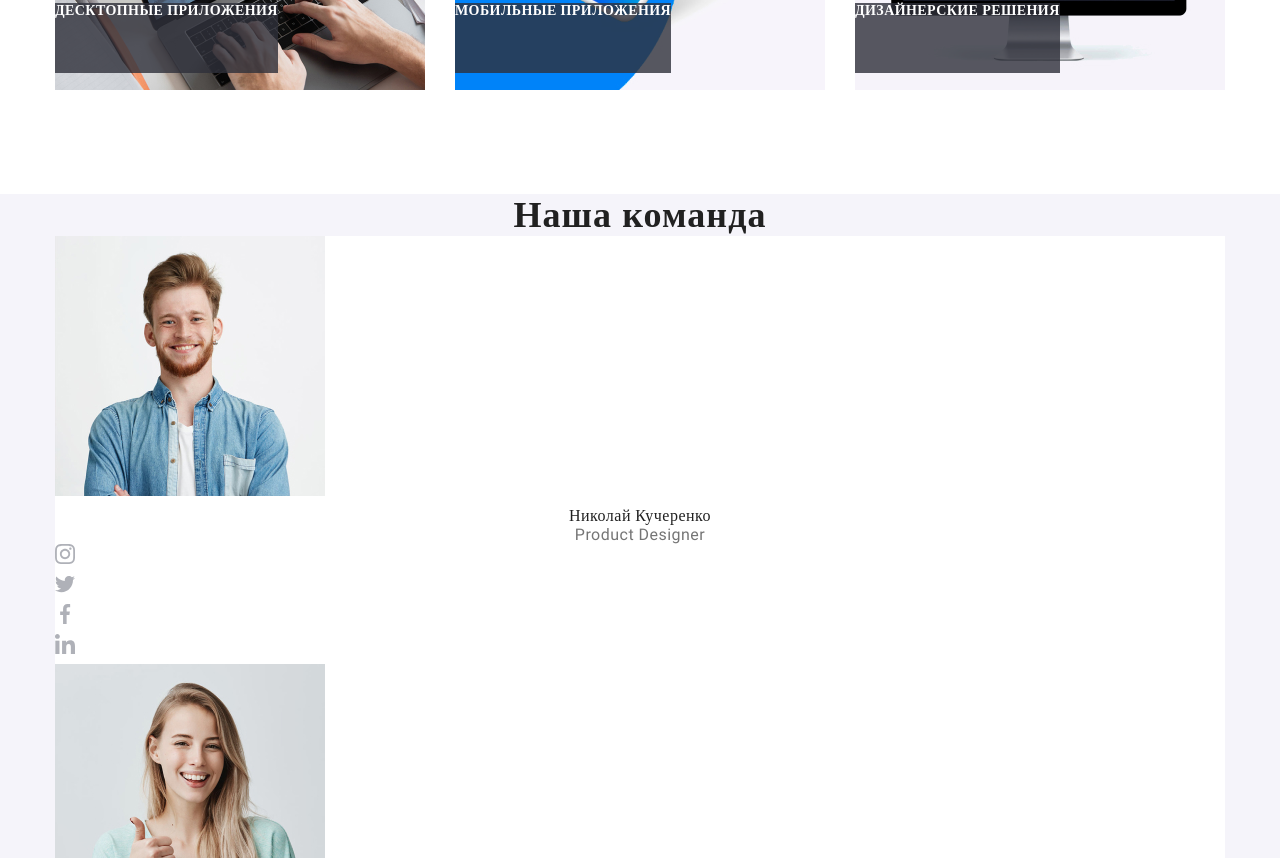
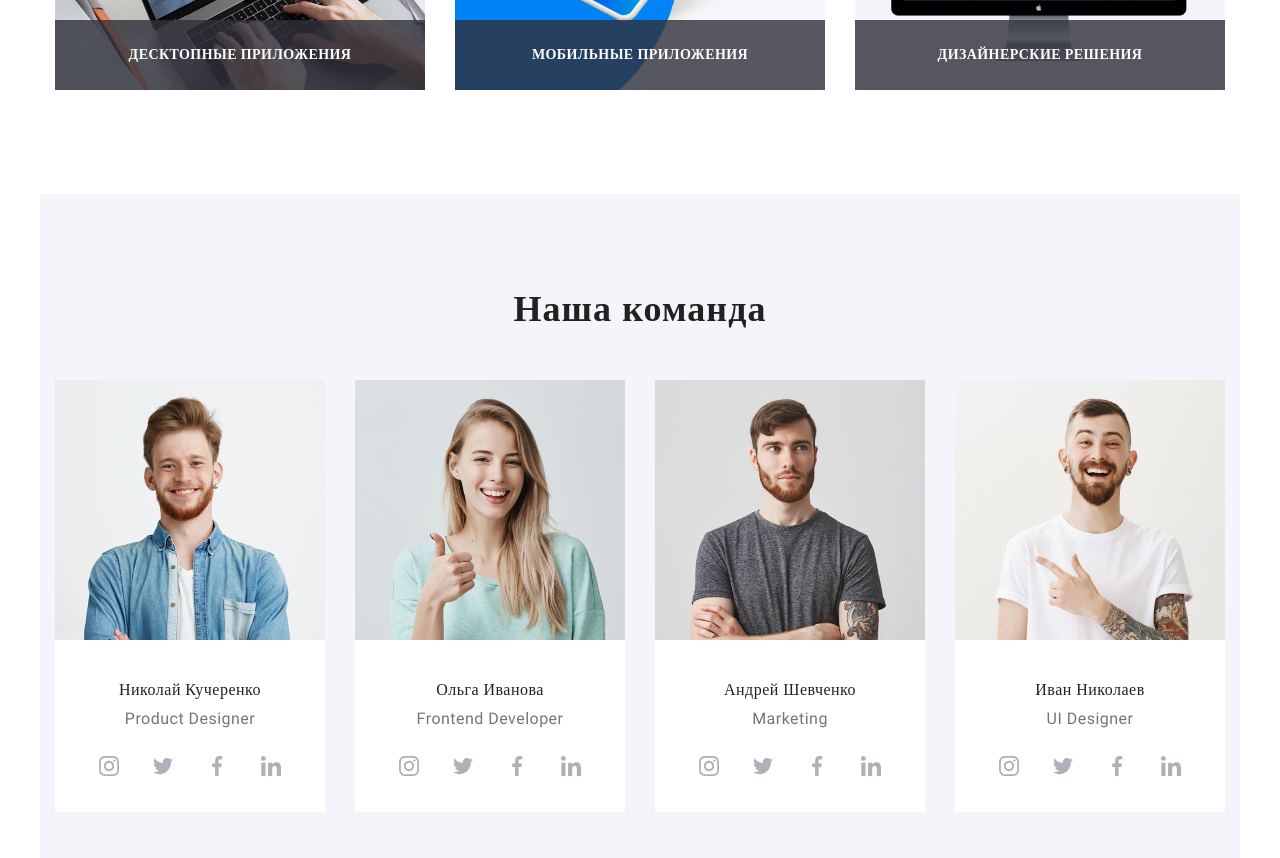
Before and after one commit to pasha836/goit-markup-hw-02, a plain HTML site: page index.html in a window 1280 px wide. Shown: the part 1402-2260 px from the top of the page. Drawn offline with Linux system fonts and the light colour scheme.

Commit message:
Готов блок наша команда

```diff
--- a/css/style.css
+++ b/css/style.css
@@ -241,6 +241,10 @@ h2 {
 .our-advantages-item:last-child {
   margin-right: 0;
 }
+.we-doing-item h3:hover,
+.we-doing-item h3:focus {
+  color: var(--accent-color);
+}
 .section-we-doing img {
   font-family: Roboto;
   font-style: normal;
@@ -253,8 +257,15 @@ h2 {
 }
 .we-doing-title {
   position: absolute;
+  align-items: center;
+  width: 100%;
   height: 70px;
-  bottom: 27px;
+  bottom: 10px;
+  background-color: rgba(47, 48, 58, 0.8);
+}
+.we-doing-title > h3 {
+  position: relative;
+  top: 27px;
   font-family: Roboto;
   font-style: normal;
   font-weight: bold;
@@ -264,45 +275,78 @@ h2 {
   letter-spacing: 0.03em;
   text-transform: uppercase;
   color: var(--white-color);
-  background-color: rgba(47, 48, 58, 0.8);
 }
 .we-doing-list {
   position: relative;
-  width: 100%;
   display: flex;
   flex-wrap: wrap;
   margin-top: 30px;
 }
 .we-doing-item {
   width: calc((100% - 30px * 2) / 3);
+  position: relative;
   margin-right: 30px;
-  vertical-align: top;
+  /*  vertical-align: top;*/
 }
 .we-doing-item:last-child {
   margin-right: 0;
 }
-.section-our-team {
+.block-our-team {
+  padding-top: 94px;
   background: #f5f4fa;
 }
-.section-our-team li {
+.our-team-list {
+  display: flex;
+  flex-wrap: wrap;
+  margin-top: 50px;
+}
+.our-team-item {
+  width: calc((100% - 30px * 3) / 4);
   background-color: var(--white-color);
+  margin-right: 30px;
 }
-.section-our-team h3 {
+.our-team-item:last-child {
+  margin-right: 0;
+}
+.our-team-item > h3 {
+  margin-top: 30px;
   font-family: Roboto;
   font-style: normal;
   font-weight: 500;
   font-size: 16px;
-  line-height: 19px;
+  line-height: 1.19;
   text-align: center;
   letter-spacing: 0.03em;
   color: var(--dark-color);
 }
-.section-our-team p {
+.our-team-item > p {
+  margin-top: 10px;
   line-height: 19px;
   text-align: center;
 }
-.our-team-link a:hover,
-.our-team-link a:focus {
+.our-team-social-list {
+  display: flex;
+  flex-wrap: wrap;
+  justify-content: center;
+  margin-top: 16px;
+  margin-bottom: 24px;
+}
+.our-team-social-item {
+  margin-right: 10px;
+}
+.our-team-social-item:last-child {
+  margin-right: 0;
+}
+.our-team-social-item > a {
+  display: flex;
+  position: relative;
+  margin: 12px;
+  line-height: 0;
+  letter-spacing: 0;
+}
+
+.our-team-social-item:hover,
+.our-team-social-item:focus {
   background: var(--accent-color);
   border-radius: 22px;
 }
--- a/index.html
+++ b/index.html
@@ -52,7 +52,7 @@
           <h2 style="height: 0; overflow: hidden;">Advantages</h2>
           <ul class="list our-advantages">
             <li class="our-advantages-item">
-              <div class="advantages-pictupes"><img src="./images/antenna.jpg" alt="antenna" /></div>
+              <div class="advantages-pictupes"><img src="./images/antenna.svg" alt="antenna" /></div>
               <h3 class="our-advantages-titles">Внимание к деталям</h3>
               <p class="our-advantages-text">
                 Идейные соображения, а также начало повседневной работы по
@@ -60,7 +60,7 @@
               </p>
             </li>
             <li class="our-advantages-item">
-              <div class="advantages-pictupes"><img src="./images/clock.jpg" alt="clock" /></div>
+              <div class="advantages-pictupes"><img src="./images/clock.svg" alt="clock" /></div>
               <h3 class="our-advantages-titles">Пунктуальность</h3>
               <p class="our-advantages-text">
                 Задача организации, в особенности же рамки и место обучения кадров
@@ -68,7 +68,7 @@
               </p>
             </li>
             <li class="our-advantages-item">
-              <div class="advantages-pictupes"><img src="./images/diagram.jpg" alt="diagram" /></div>
+              <div class="advantages-pictupes"><img src="./images/diagram.svg" alt="diagram" /></div>
               <h3 class="our-advantages-titles">Планирование</h3>
               <p class="our-advantages-text">
                 Равным образом консультация с широким активом в значительной
@@ -76,7 +76,7 @@
               </p>
             </li>
             <li class="our-advantages-item">
-              <div class="advantages-pictupes"><img src="./images/astronaut.jpg" alt="astronaut" /></div>
+              <div class="advantages-pictupes"><img src="./images/astronaut.svg" alt="astronaut" /></div>
               <h3 class="our-advantages-titles">Современные технологии</h3>
               <p class="our-advantages-text">
                 Значимость этих проблем настолько очевидна, что реализация
@@ -94,20 +94,20 @@
             <li class="we-doing-item">
               <a href="">
                 <img src="./images/Doing1.jpg" alt="Лучшие десктопные придожеия" height="294" />
-                <h3 class="we-doing-title">Десктопные приложения</h3>
+                <div class="we-doing-title"><h3>Десктопные приложения</h3></div>
               </a>
             </li>
             <li class="we-doing-item">
               <a href="">
                 <img src="./images/Doing2.jpg" alt="Самые быстрые мобильные
                         приложения" height="294" />
-                <h3 class="we-doing-title">Мобильные приложения</h3>
+                <div class="we-doing-title"><h3>Мобильные приложения</h3></div>
               </a>
             </li>
             <li class="we-doing-item">
               <a href="">
                 <img src="./images/Doing3.jpg" alt="Креативные дизайны" height="294" />
-                <h3 class="we-doing-title">Дизайнерские решения</h3>
+                <div class="we-doing-title"><h3>Дизайнерские решения</h3></div>
               </a>
             </li>
           </ul>
@@ -115,92 +115,92 @@
       </section>
       <!--Наша команда-->
       <section class="section-our-team">
-        <div class="container">
+        <div class="container block-our-team">
           <h2>Наша команда</h2>
-          <ul class="list">
-            <li>
+          <ul class="list our-team-list">
+            <li class="our-team-item">
               <img src="./images/team-img1.jpg" alt="Фотография Николай Кучеренко" height="260" />
               <h3>Николай Кучеренко</h3>
               <p>Product Designer</p>
-              <ul class="list">
-                <li class="our-team-link">
+              <ul class="list our-team-social-list">
+                <li class="our-team-social-item">
                   <a href="" aria-label="ссылка Instagram" target="_blank" rel="noopener noreferrer"><img
                       src="./images/instagram.svg" alt="instagram-logo" /></a>
                 </li>
-                <li class="our-team-link">
+                <li class="our-team-social-item">
                   <a href="" aria-label="ссылка Twitter" target="_blank" rel="noopener noreferrer"><img src="./images/twitter.svg"
                       alt="twitter-logo" /></a>
                 </li>
-                <li class="our-team-link">
+                <li class="our-team-social-item">
                   <a href="" aria-label="ссылка Facebook" target="_blank" rel="noopener noreferrer"><img
                       src="./images/facebook.svg" alt="facebook-logo" /></a>
                 </li>
-                <li class="our-team-link">
+                <li class="our-team-social-item">
                   <a href="" aria-label="ссылка linkedin" target="_blank" rel="noopener noreferrer"><img
                       src="./images/linkedin.svg" alt="linkedin-logo" /></a>
                 </li>
               </ul>
             </li>
-            <li>
+            <li class="our-team-item">
               <img src="./images/team-img2.jpg" alt="Фотография Ольга Иванова" height="260" />
               <h3>Ольга Иванова</h3>
               <p>Frontend Developer</p>
-              <ul class="list">
-                <li class="our-team-link">
+              <ul class="list our-team-social-list">
+                <li class="our-team-social-item">
                   <a href="" aria-label="ссылка Instagram" target="_blank" rel="noopener noreferrer"><img
                       src="./images/instagram.svg" alt="instagram-logo" /></a>
                 </li>
-                <li class="our-team-link">
+                <li class="our-team-social-item">
                   <a href="" aria-label="ссылка Twitter" target="_blank" rel="noopener noreferrer"><img src="./images/twitter.svg"
                       alt="twitter-logo" /></a>
                 </li>
-                <li class="our-team-link">
+                <li class="our-team-social-item">
                   <a href="" aria-label="ссылка Facebook" target="_blank" rel="noopener noreferrer"><img
                       src="./images/facebook.svg" alt="facebook-logo" /></a>
                 </li>
-                <li class="our-team-link">
+                <li class="our-team-social-item">
                   <a href="" aria-label="ссылка linkedin" target="_blank" rel="noopener noreferrer"><img
                       src="./images/linkedin.svg" alt="linkedin-logo" /></a>
                 </li>
               </ul>
             </li>
-            <li>
+            <li class="our-team-item">
               <img src="./images/team-img3.jpg" alt="Фотография Андрей Шевченко" height="260" />
               <h3>Андрей Шевченко</h3>
               <p>Marketing</p>
-              <ul class="list">
-                <li class="our-team-link">
+              <ul class="list our-team-social-list">
+                <li class="our-team-social-item">
                   <a href="" aria-label="ссылка Instagram"><img src="./images/instagram.svg" alt="instagram-logo" /></a>
                 </li>
-                <li class="our-team-link">
+                <li class="our-team-social-item">
                   <a href="" aria-label="ссылка Twitter"><img src="./images/twitter.svg" alt="twitter-logo" /></a>
                 </li>
-                <li class="our-team-link">
+                <li class="our-team-social-item">
                   <a href="" aria-label="ссылка Facebook"><img src="./images/facebook.svg" alt="facebook-logo" /></a>
                 </li>
-                <li class="our-team-link">
+                <li class="our-team-social-item">
                   <a href="" aria-label="ссылка linkedin"><img src="./images/linkedin.svg" alt="linkedin-logo" /></a>
                 </li>
               </ul>
             </li>
-            <li>
+            <li class="our-team-item">
               <img src="./images/team-img4.jpg" alt="Фотография Иван Николаев" height="260" />
               <h3>Иван Николаев</h3>
               <p>UI Designer</p>
-              <ul class="list">
-                <li class="our-team-link">
+              <ul class="list our-team-social-list">
+                <li class="our-team-social-item">
                   <a href="" aria-label="ссылка Instagram" target="_blank" rel="noopener noreferrer"><img
                       src="./images/instagram.svg" alt="instagram-logo" /></a>
                 </li>
-                <li class="our-team-link">
+                <li class="our-team-social-item">
                   <a href="" aria-label="ссылка Twitter" target="_blank" rel="noopener noreferrer"><img src="./images/twitter.svg"
                       alt="twitter-logo" /></a>
                 </li>
-                <li class="our-team-link">
+                <li class="our-team-social-item">
                   <a href="" aria-label="ссылка Facebook" target="_blank" rel="noopener noreferrer"><img
                       src="./images/facebook.svg" alt="facebook-logo" /></a>
                 </li>
-                <li class="our-team-link">
+                <li class="our-team-social-item">
                   <a href="" aria-label="ссылка linkedin" target="_blank" rel="noopener noreferrer"><img
                       src="./images/linkedin.svg" alt="linkedin-logo" /></a>
                 </li>
```
Also changed, not shown: portfolio.html (+19 -12 lines), images/antenna.svg (added), images/astronaut.svg (added), images/clock.svg (added), images/diagram.svg (added).
